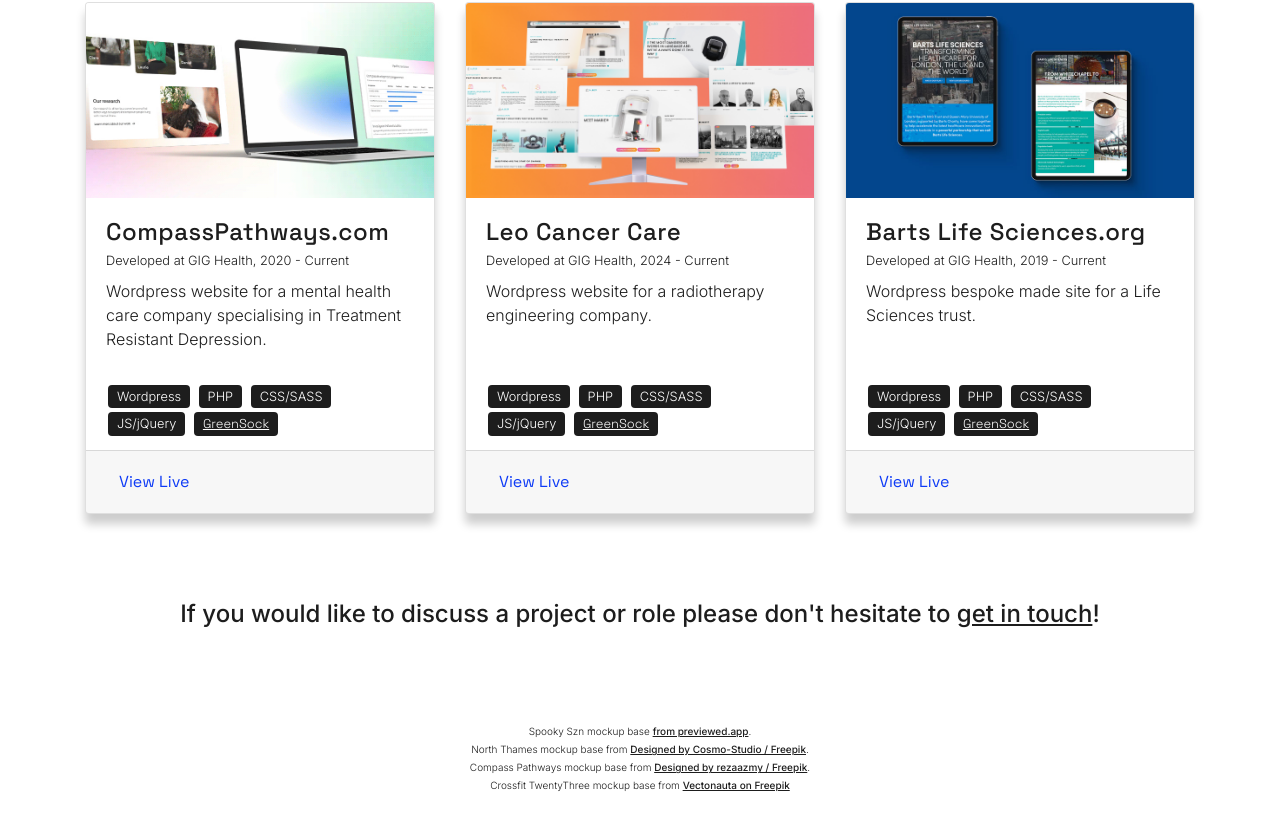
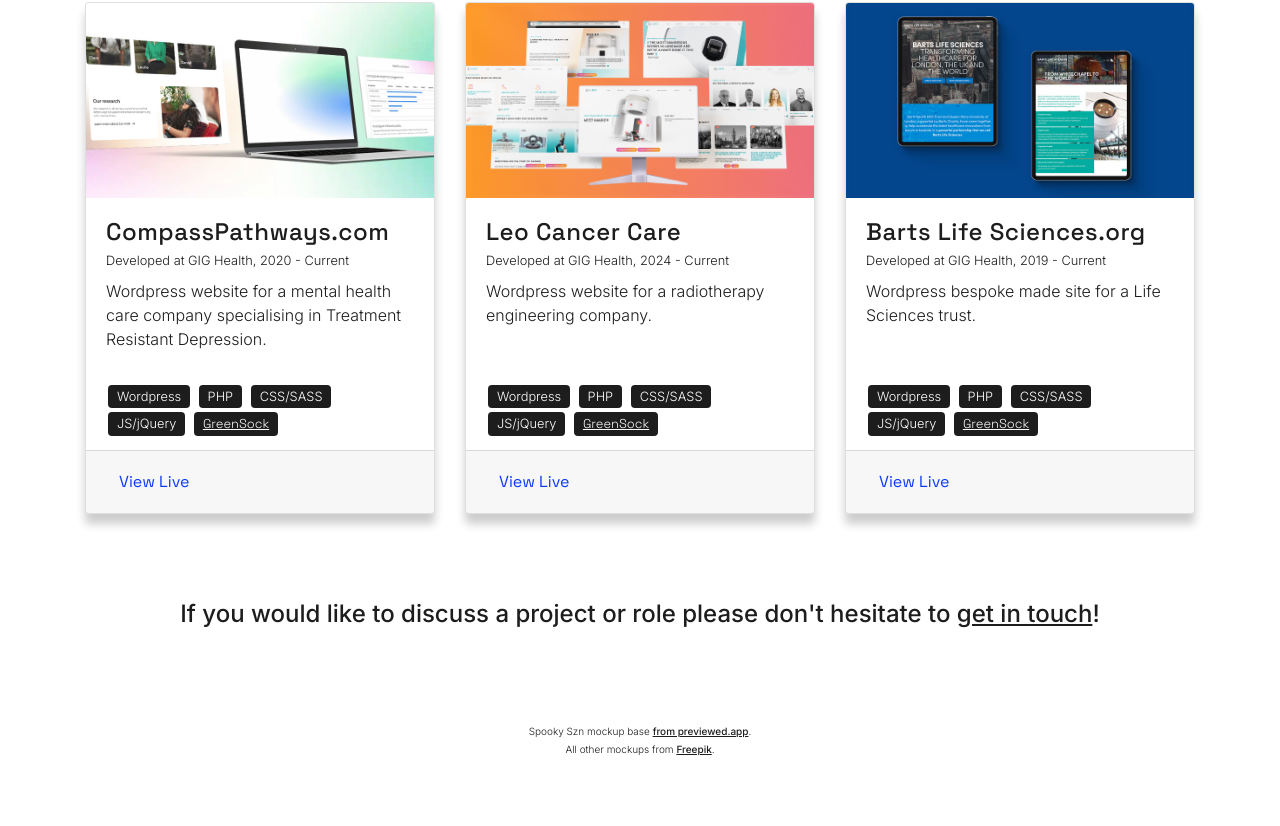
Before and after one commit to robhern135/robhern135.github.io, a website: page index.html in a window 1280 px wide. Shown: the part 1933-2759 px from the top of the page. After the commit the page ends 2723 px from the top, so only its background shows below. Drawn offline with nearby package versions, Linux system fonts and the light colour scheme.

Commit message:
credits change

```diff
--- a/index.html
+++ b/index.html
@@ -619,17 +619,17 @@
           >.
         </p>
  <p>
-	  North Thames mockup base from
-         <a href="http://www.freepik.com">Designed by Cosmo-Studio / Freepik</a>.
+	 All other mockups from
+         <a href="http://www.freepik.com">Freepik</a>.
         </p>
-         <p>
+         <!-- <p>
 	 Compass Pathways mockup base from
          <a href="http://www.freepik.com">Designed by rezaazmy / Freepik</a>.
         </p>
          <p>
 	 Crossfit TwentyThree mockup base from
    <a href="https://www.freepik.com/free-psd/isolated-tablet-laptop-smartphone-composition_91057319.htm#fromView=search&page=1&position=15&uuid=617a9f1d-0f7e-4d60-bd57-06247349539c">Vectonauta on Freepik</a>
-        </p>
+        </p> -->
 
       </footer>
 
```
